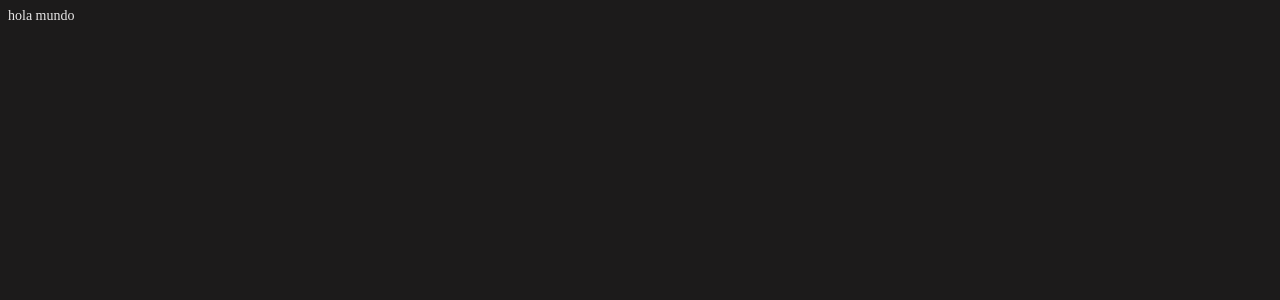
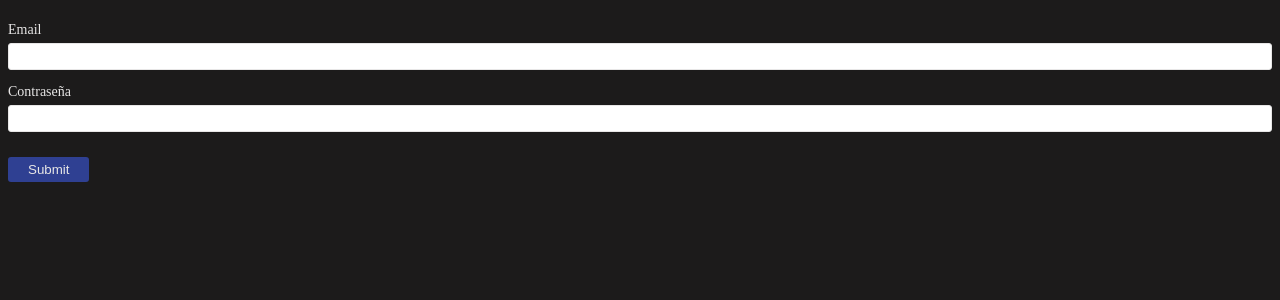
Before and after one commit to omarcresp/jacktit, a React (Create React App) app: page / in a window 1280 px wide. Shown: the top 300 px of the page. Built offline with nearby package versions, Linux system fonts and the light colour scheme.

Commit message:
add tslint & format files

```diff
--- a/src/components/app/App.tsx
+++ b/src/components/app/App.tsx
@@ -1,7 +1,9 @@
 import React from 'react';
+
+import { JackLoginForm } from '../organisms/form-login/login-form';
 
 export const App = () => {
   return (
-    <div>hola mundo</div>
+    <JackLoginForm/>
   );
-}
+};
--- a/src/components/atoms/buttons.tsx
+++ b/src/components/atoms/buttons.tsx
@@ -6,8 +6,8 @@ interface IJackButtonProps {
 }
 
 export const JackButton = styled.button<IJackButtonProps>`
-  background-color: var(--${props => props.color || 'primary'});
-  color: var(--text-${props => props.color || 'primary'});
+  background-color: var(--${(props) => props.color || 'primary'});
+  color: var(--text-${(props) => props.color || 'primary'});
   border: none;
   border-radius: 3px;
   padding: 5px 20px;
@@ -18,7 +18,7 @@ export const JackButton = styled.button<IJackButtonProps>`
   }
 
   :active {
-    background: var(--${props => props.color || 'primary'})
+    background: var(--${(props) => props.color || 'primary'})
       linear-gradient(
         rgba(255, 255, 255, 0.1),
         rgba(255, 255, 255, 0.1)
--- a/src/components/atoms/input.tsx
+++ b/src/components/atoms/input.tsx
@@ -1,8 +1,6 @@
 import styled from 'styled-components';
 
-interface IJackInputProps {}
-
-export const JackInput = styled.input<IJackInputProps>`
+export const JackInput = styled.input<{}>`
   border-radius: 3px;
   border: 1px solid var(--white);
   color: var(--black);
--- a/src/components/atoms/label.tsx
+++ b/src/components/atoms/label.tsx
@@ -6,6 +6,6 @@ interface IJackLabelProps {
 }
 
 export const JackLabel = styled.p<IJackLabelProps>`
-  color: var(--${props => props.color || 'initial'});
-  font-size: ${props => props.size || 1}rem;
+  color: var(--${(props) => props.color || 'initial'});
+  font-size: ${(props) => props.size || 1}rem;
 `;
--- a/src/components/molecules/text-field/text-field.tsx
+++ b/src/components/molecules/text-field/text-field.tsx
@@ -19,18 +19,19 @@ export const JackTextField = (props: IJackTextFieldProps) => {
     handleChange,
     value,
     name,
-    label
+    label,
   } = props;
 
   return (
     <div className="textfield-container">
-      <JackInput className="textfield-input"
+      <JackInput
+        className="textfield-input"
         name={name}
         onChange={handleChange}
         onBlur={handleBlur}
         value={value}
-      ></JackInput>
-      <JackLabel className="textfield-label">{ label }</JackLabel>
+      />
+      <JackLabel className="textfield-label">{label}</JackLabel>
     </div>
   );
 };
--- a/src/components/organisms/form-login/login-form.tsx
+++ b/src/components/organisms/form-login/login-form.tsx
@@ -1,8 +1,8 @@
+import { Formik, FormikHandlers, FormikProps } from 'formik';
 import React from 'react';
-import { FormikProps, Formik } from 'formik';
 
+import { JackButton } from '../../atoms/buttons';
 import { JackTextField } from '../../molecules/text-field/text-field';
-import { JackButton } from '../../atoms/buttons';
 
 import './login-form.css';
 
@@ -15,7 +15,7 @@ interface IFormValues {
 export const JackLoginForm = (props: any) => {
   const formValues: IFormValues = {
     email: '',
-    pass: ''
+    pass: '',
   };
 
   const handleSubmit = (values: IFormValues) => {
@@ -24,22 +24,14 @@ export const JackLoginForm = (props: any) => {
 
   const formData = [
     { value: 'email', text: 'Email' },
-    { value: 'pass', text: 'Contraseña' }
+    { value: 'pass', text: 'Contraseña' },
   ];
 
-  return (
-    <Formik initialValues={formValues} onSubmit={handleSubmit}>
-      {(formikProps: FormikProps<IFormValues>) => {
-        const {
-          submitForm,
-          handleChange,
-          handleBlur,
-          values
-        } = formikProps;
-
-        return (
-          <div>
-            { formData.map(d => (
+  const generateInput = (
+    values: IFormValues,
+    handleChange: FormikHandlers['handleChange'],
+    handleBlur: FormikHandlers['handleBlur'],
+  ) => formData.map((d) => (
     <JackTextField
       key={d.value}
       label={d.text}
@@ -47,15 +39,31 @@ export const JackLoginForm = (props: any) => {
       value={values[d.value]}
       handleChange={handleChange}
       handleBlur={handleBlur}
-              ></JackTextField>
-            )) }
+    />
+  ));
+
+  const GenerateForm = (formikProps: FormikProps<IFormValues>) => {
+    const {
+      submitForm,
+      handleChange,
+      handleBlur,
+      values,
+    } = formikProps;
+
+    return (
+      <div>
+        {generateInput(values, handleChange, handleBlur)}
 
         <JackButton type="submit" className="login_form-button" onClick={submitForm}>
           Submit
         </JackButton>
       </div>
-        )
-      }}
+    );
+  };
+
+  return (
+    <Formik initialValues={formValues} onSubmit={handleSubmit}>
+      {(formikProps: FormikProps<IFormValues>) => GenerateForm(formikProps)}
     </Formik>
   );
 };
--- a/src/index.tsx
+++ b/src/index.tsx
@@ -7,5 +7,5 @@ import './styles/main.css';
 
 ReactDOM.render(
   <App />,
-  document.getElementById('root')
+  document.getElementById('root'),
 );
```
Also changed, not shown: package.json (+9 -6 lines), src/components/pages/login/login.page.tsx (added, +11 -0 lines), tslint.json (added, +13 -0 lines), 1 other file (tests, documents, lock files or other folders). Lines whose indentation alone changed are shown as unchanged.
